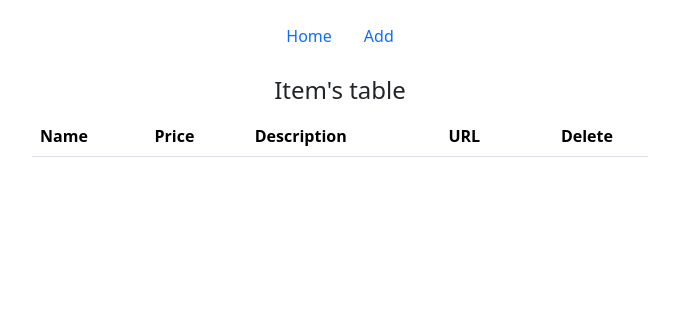
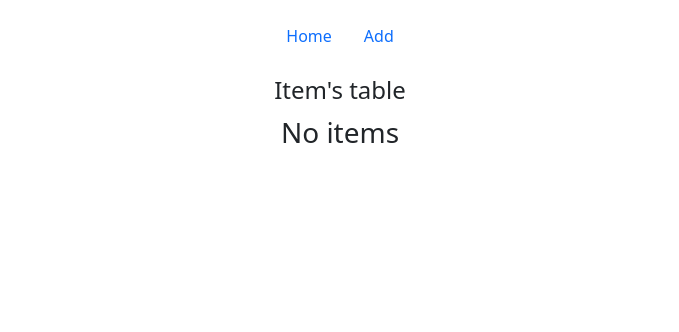
Before and after one commit to sitdoff/wishlist, a Flask app: page /wishlist/ in a window 1280 px wide. Shown: the top 332 px of the page, without its empty margins (300-979 px from the left). Run offline with Flask 3, Linux system fonts and the light colour scheme; lists and menus that the app fills with data are empty; parts of the project's set-up code (start-up, migrations or seed data) failed here and were passed over.

Commit message:
update index.html

```diff
--- a/application/templates/index.html
+++ b/application/templates/index.html
@@ -11,6 +11,7 @@
         </div>
         <div class="row">
             <div class="col-12">
+                {% if items %}
                     <table class="table table-hover">
                         <thead>
                             <tr>
@@ -37,6 +38,9 @@
                             {% endfor %}
                         </tbody>
                     </table>
+                {% else %}
+                    <h3 class="text-center">No items</h3>
+                {% endif %}
             </div>
         </div>
     </div>
```
Lines whose indentation alone changed are shown as unchanged.
